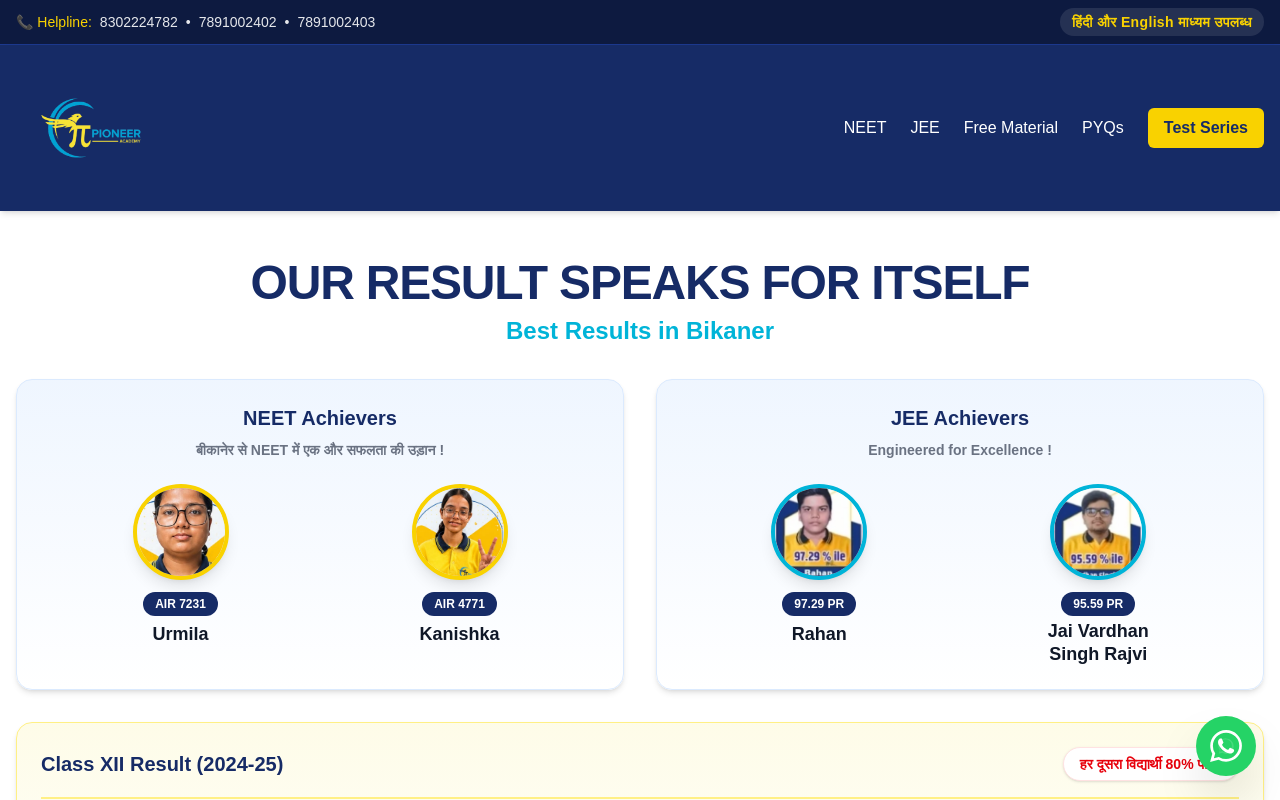
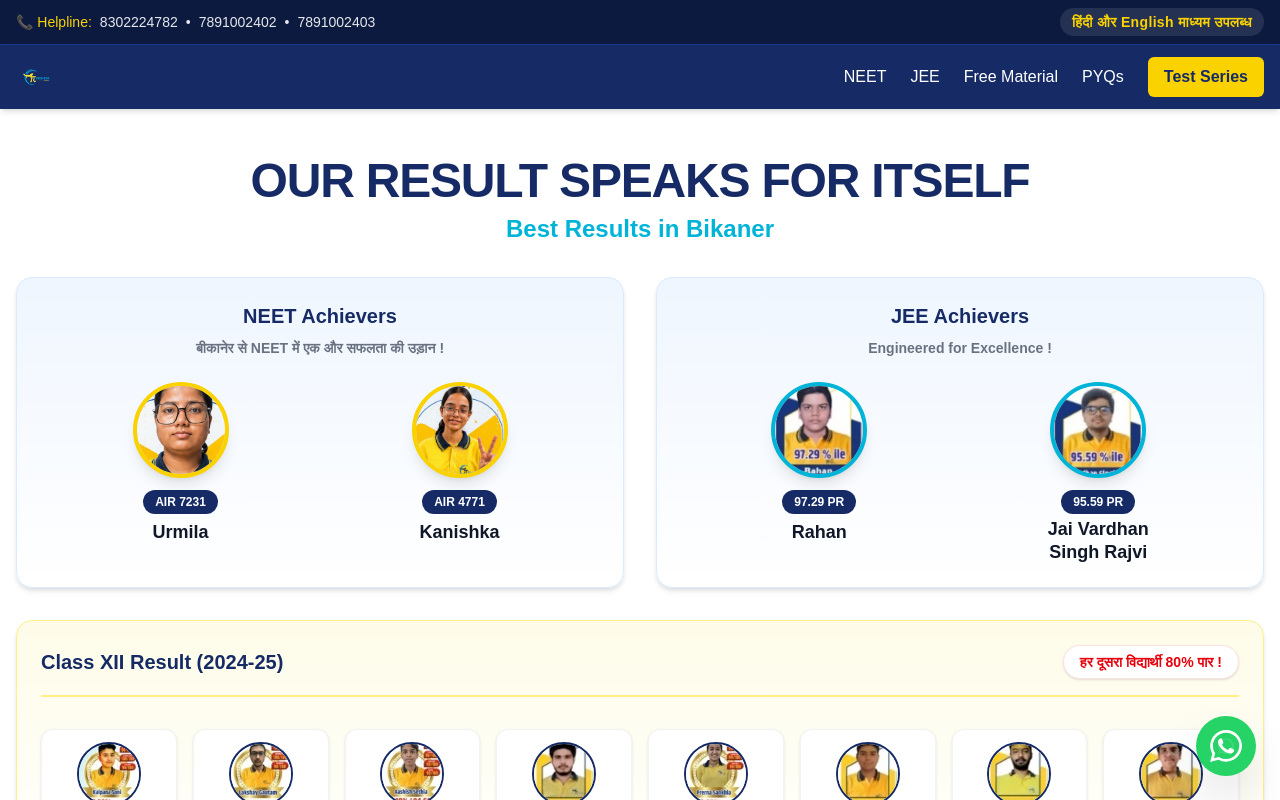
Before and after one commit to rohankaler-pixel/pioneer-academy, a Next.js app: page / in a window 1280 px wide. Shown: the top 800 px of the page. Built offline with nearby package versions, Linux system fonts and the light colour scheme.

Commit message:
Forced strict heights on navbar and logos

```diff
--- a/app/page.tsx
+++ b/app/page.tsx
@@ -84,10 +84,10 @@ export default function Homepage() {
       </div>
 
       {/* Navigation */}
-      <nav className="bg-[#162b66] text-white sticky top-0 z-50 shadow-md">
-        <div className="max-w-7xl mx-auto py-2 px-4 flex justify-between items-center">
+      <nav className="bg-[#162b66] text-white sticky top-0 z-50 shadow-md h-16 flex items-center">
+        <div className="max-w-7xl mx-auto px-4 flex justify-between items-center w-full">
           <Link href="/" className="flex items-center">
-            <Image src="/logo.png" alt="Pioneer Academy Bikaner" width={150} height={45} className="object-contain" priority />
+            <Image src="/logo.png" alt="Pioneer Academy Bikaner" width={160} height={40} className="h-10 w-auto object-contain" priority />
           </Link>
 
           {/* Desktop Menu */}
@@ -406,11 +406,11 @@ export default function Homepage() {
       </section>
 
       {/* Footer */}
-      <footer className="bg-[#0d1a40] text-gray-300 py-8 px-4 border-t-4 border-[#f9d200] mt-auto">
+      <footer className="bg-[#0d1a40] text-gray-300 py-6 px-4 border-t-4 border-[#f9d200] mt-auto">
         <div className="max-w-7xl mx-auto grid md:grid-cols-2 gap-8 items-center">
           <div>
             <div className="mb-4">
-              <Image src="/logo.png" alt="Pioneer Academy" width={150} height={45} className="object-contain" />
+              <Image src="/logo.png" alt="Pioneer Academy" width={160} height={40} className="h-10 w-auto object-contain" />
             </div>
             <p className="text-sm text-gray-400">Bikaner&apos;s premier coaching institute for JEE Main, Advanced, NEET, and Foundation preparation.</p>
           </div>
```
